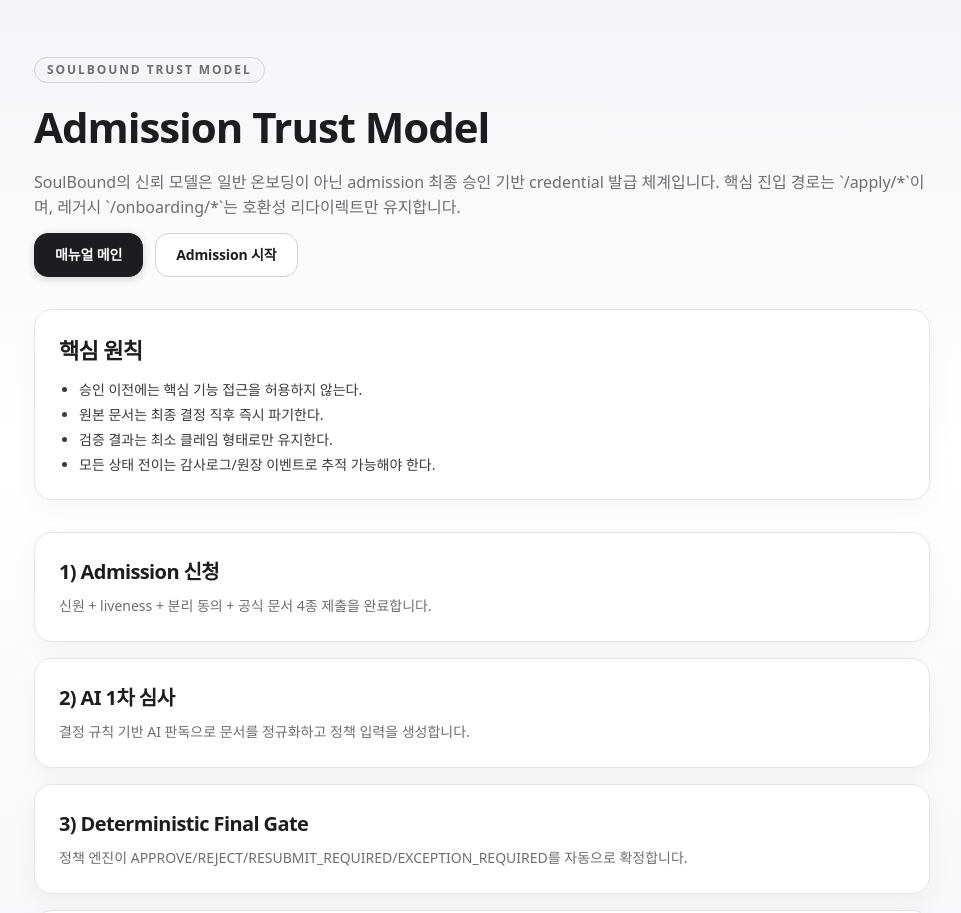
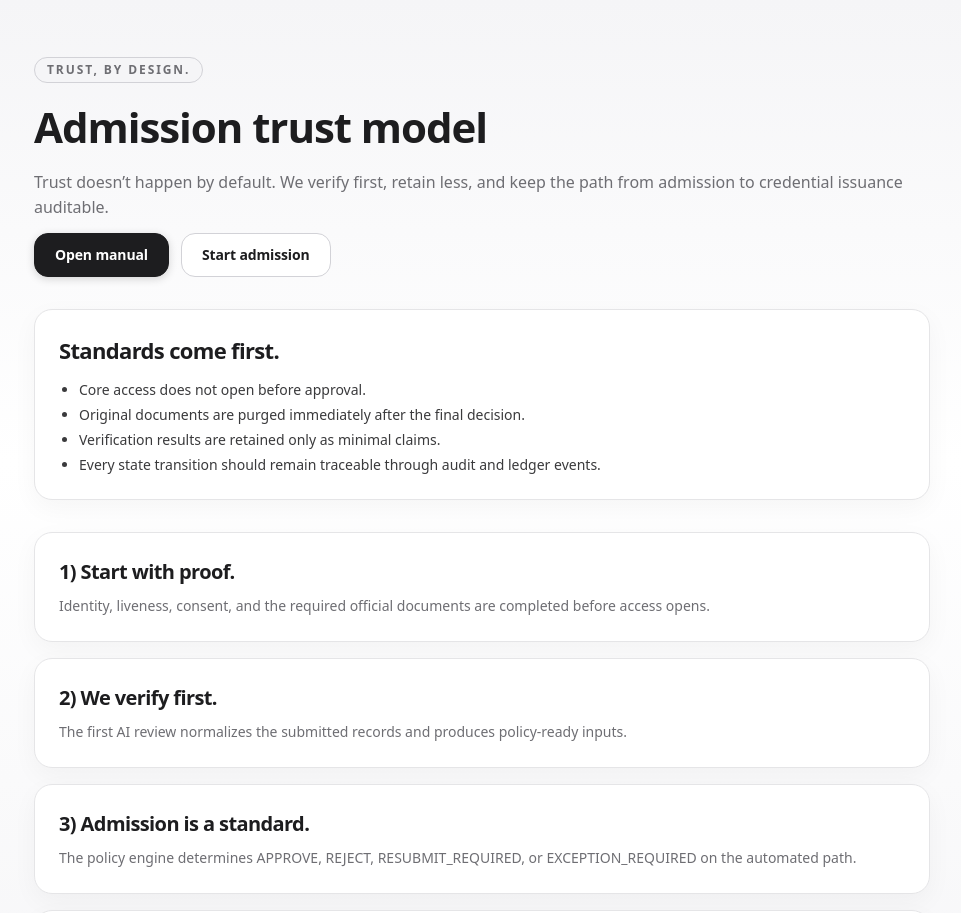
Before and after one commit to SUNBURN-Golden/beautiful-mind, a Next.js app in the folder apps/web/: page /manual/trust-model in a window 1280 px wide. Shown: the top 913 px of the page, without its empty margins (158-1119 px from the left). Built offline with nearby package versions, Linux system fonts and the light colour scheme.

Commit message:
refresh proof-first product copy across key surfaces

```diff
--- a/apps/web/app/(guarded)/apply/appeal/page.tsx
+++ b/apps/web/app/(guarded)/apply/appeal/page.tsx
@@ -85,7 +85,7 @@ export default function ApplyAppealPage() {
                     />
                 </FlowInfoGrid>
 
-                <FlowInset title="How to write a strong appeal" className="mt-4">
+                <FlowInset title="If it matters, prove it." className="mt-4">
                     Focus on verifiable facts, missing context, or a concrete document-reading issue. Keep policy interpretation secondary to the evidence you want reviewed.
                 </FlowInset>
 
--- a/apps/web/app/(guarded)/apply/consents/page.tsx
+++ b/apps/web/app/(guarded)/apply/consents/page.tsx
@@ -66,7 +66,7 @@ export default function ApplyConsentsPage() {
                     step={3}
                     totalSteps={5}
                     title="Consent confirmations"
-                    description="Review each consent individually and type the confirmation phrase exactly as shown. Nothing is pre-checked for you."
+                    description="Standards come first. Review each consent individually and type the confirmation phrase exactly as shown. Nothing is pre-checked for you."
                 />
 
                 <FlowInfoGrid className="mt-6">
--- a/apps/web/app/(guarded)/apply/identity/page.tsx
+++ b/apps/web/app/(guarded)/apply/identity/page.tsx
@@ -65,13 +65,13 @@ export default function ApplyIdentityPage() {
                     step={1}
                     totalSteps={5}
                     title="Identity verification"
-                    description="We record only the minimum identity result needed for admission, then move you into liveness verification."
+                    description="We verify first. This step records only the minimum identity result needed for admission before liveness begins."
                 />
 
                 <FlowInfoGrid className="mt-4">
                     <FlowInfoCard
-                        title="Why this step matters"
-                        description="It creates a verified baseline for admission and helps block impersonation before the rest of the flow."
+                        title="Proof before connection."
+                        description="This creates the verified baseline for admission and helps block impersonation before the rest of the flow."
                     />
                     <FlowInfoCard
                         title="How to recover"
--- a/apps/web/app/(guarded)/apply/liveness/page.tsx
+++ b/apps/web/app/(guarded)/apply/liveness/page.tsx
@@ -85,7 +85,7 @@ export default function ApplyLivenessPage() {
                     step={2}
                     totalSteps={5}
                     title="Liveness check"
-                    description="Confirm that you are a real person through a short camera capture. We retain only the verification result and minimal claims."
+                    description="We verify first. Confirm that you are a real person through a short camera capture. We retain only the verification result and minimal claims."
                 />
 
                 <FlowInfoGrid className="mt-4">
@@ -99,7 +99,7 @@ export default function ApplyLivenessPage() {
                     />
                 </FlowInfoGrid>
 
-                <FlowInset title="Privacy and retention" className="mt-3">
+                <FlowInset title="Safer because less remains." className="mt-3">
                     This step runs through a short camera session. Original capture media is not kept long term; only the verification outcome and minimal claims remain.
                 </FlowInset>
 
@@ -119,7 +119,7 @@ export default function ApplyLivenessPage() {
                 <form className="mt-7" onSubmit={handleStartSession}>
                     {!session && (
                         <div className="space-y-4">
-                            <FlowInset title="Before you begin" className="border-[#e5e5e7] bg-white">
+                            <FlowInset title="Proof before connection." className="border-[#e5e5e7] bg-white">
                                 Identity verification must already be complete. Once the session starts, we’ll request camera access and guide you into capture.
                             </FlowInset>
                             <PrimaryButton type="submit" submitting={starting} disabled={starting}>
--- a/apps/web/app/(guarded)/apply/page.tsx
+++ b/apps/web/app/(guarded)/apply/page.tsx
@@ -52,27 +52,27 @@ export default function ApplyStartPage() {
                     step={0}
                     totalSteps={5}
                     eyebrow="Admission"
-                    title="Start your admission review"
+                    title="Start with proof."
                     description={(
                         <>
-                            We’ll guide you through identity, liveness, consent, documents, and automated review.
-                            Start here, then follow the next step shown on each screen.
+                            SoulBound opens core access only after identity, liveness, consent, documents, and automated
+                            review are complete. We’ll guide each step from here.
                         </>
                     )}
                 />
 
                 <FlowInfoGrid className="mt-6">
                     <FlowInfoCard
-                        title="What happens now"
-                        description="We create your admission record and unlock the identity step."
+                        title="Admission is a standard."
+                        description="We create your admission record here, then unlock identity as the first verification step."
                     />
                     <FlowInfoCard
-                        title="What happens next"
-                        description="You continue to identity verification and the rest of the review flow."
+                        title="Proof comes first."
+                        description="You continue to identity verification first, then move through the rest of the review flow."
                     />
                 </FlowInfoGrid>
 
-                <FlowInset title="What we keep" className="mt-6">
+                <FlowInset title="Safer because less remains." className="mt-6">
                     <ul className="list-disc space-y-2 pl-5 text-[14px] text-slate-700">
                         <li>We do not ask for lifestyle or personality prompts that do not support review quality.</li>
                         <li>Original documents are purged after the final decision.</li>
--- a/apps/web/app/(guarded)/apply/review/page.tsx
+++ b/apps/web/app/(guarded)/apply/review/page.tsx
@@ -63,7 +63,7 @@ export default function ApplyReviewPage() {
                     step={5}
                     totalSteps={5}
                     title="AI decision"
-                    description="The admission engine combines document extraction signals with policy rules to determine the next outcome."
+                    description="Proof, not promises. The admission engine combines document extraction signals with policy rules to determine the next outcome."
                 />
 
                 <FlowInfoGrid className="mt-4">
--- a/apps/web/app/(guarded)/apply/status/page.tsx
+++ b/apps/web/app/(guarded)/apply/status/page.tsx
@@ -100,7 +100,7 @@ export default function ApplyStatusPage() {
                     description={(
                         <>
                             <strong>{stageCopy.label}</strong>
-                            <span className="block pt-1 text-[14px] font-normal text-slate-600">Start with what you should do now, then use the reference detail only if you need it.</span>
+                            <span className="block pt-1 text-[14px] font-normal text-slate-600">Standards come first. Start with what you should do now, then use the reference detail only if you need it.</span>
                         </>
                     )}
                 />
--- a/apps/web/app/layout.tsx
+++ b/apps/web/app/layout.tsx
@@ -3,7 +3,7 @@ import "./globals.css";
 
 export const metadata: Metadata = {
   title: "SoulBound",
-  description: "SoulBound Trust Platform",
+  description: "Selective, admission-based trust network built on proof-first verification.",
 };
 
 export default function RootLayout({
--- a/apps/web/app/manual/page.tsx
+++ b/apps/web/app/manual/page.tsx
@@ -3,56 +3,56 @@ import { Button } from '@/components/ui/button';
 
 const VALUES = [
     {
-        title: 'Admission 우선 접근제어',
-        description: '최종 승인 전까지 핵심 기능 접근을 제한하고, 심사 절차를 SSOT로 일원화합니다.',
+        title: 'Trust, by design.',
+        description: 'Admission is centralized as one source of truth, and core access stays closed until approval is complete.',
     },
     {
-        title: '공식 문서 기반 검증',
-        description: '졸업/소득/혼인/가족관계 문서로만 핵심 admission 근거를 수집합니다.',
+        title: 'Standards come first.',
+        description: 'Identity, liveness, consent, and official documents are completed before access opens.',
     },
     {
-        title: '즉시 파기 + 최소 보관',
-        description: '원본 문서는 최종 결정 직후 삭제하고, 최소 검증 클레임만 유지합니다.',
+        title: 'Safer because less remains.',
+        description: 'Original documents are purged after the final decision, and only minimal verification claims remain.',
     },
     {
-        title: '불변 원장 이벤트',
-        description: '승인/반려/재제출/발급/파기 상태 전이를 trust ledger 이벤트로 추적합니다.',
+        title: 'Only what’s real remains.',
+        description: 'Decision transitions stay traceable through ledger-style events and review-state history.',
     },
 ];
 
 const STEPS = [
     {
-        title: '1) 로그인 및 신청 시작',
-        details: ['`/login` 후 `/apply`에서 admission 신청을 시작합니다.'],
+        title: '1) Start with proof.',
+        details: ['After `/login`, start your admission review from `/apply`.'],
     },
     {
-        title: '2) 신원 검증',
-        details: ['`/apply/identity`에서 본인 확인을 완료합니다.'],
+        title: '2) We verify first.',
+        details: ['Complete identity verification on `/apply/identity`.'],
     },
     {
-        title: '3) 실재 인물(liveness) 검증',
-        details: ['`/apply/liveness`에서 real-person 검증을 제출합니다.'],
+        title: '3) Real-person check',
+        details: ['Submit the liveness step on `/apply/liveness`.'],
     },
     {
-        title: '4) 분리 동의 + 확인문구 입력',
-        details: ['`/apply/consents`에서 항목별 체크와 typed acknowledgement를 제출합니다.'],
+        title: '4) Standards come first.',
+        details: ['On `/apply/consents`, confirm each item individually and type the acknowledgement phrase exactly as shown.'],
     },
     {
-        title: '5) 공식 문서 4종 업로드 + AI 판독',
+        title: '5) Official documents',
         details: [
-            '`/apply/documents`에서 졸업·소득·혼인·가족관계 문서를 제출합니다.',
-            '문서별 교체/재업로드가 가능하며 AI 1차 판독이 실행됩니다.',
+            'On `/apply/documents`, submit the required graduation, income, marital-status, and family records.',
+            'Each document can be replaced, and the first AI read begins as soon as the upload lands.',
         ],
     },
     {
-        title: '6) AI 결정 실행/확인',
-        details: ['`/apply/review`는 AI admission engine 실행 상태를 확인하는 단계이며, 필요 시 재실행만 수행합니다.'],
+        title: '6) Automated decision',
+        details: ['`/apply/review` runs the AI admission engine and confirms whether the automated path can finish the case.'],
     },
     {
-        title: '7) 결과 확인 및 콜드패스',
+        title: '7) Proven connection.',
         details: [
-            '`/apply/status`에서 승인/반려/재제출 상태를 확인합니다.',
-            '예외/항소/감사 케이스만 인간 리뷰 큐로 이동하며, 승인 시 SOUL trust credential이 발급되고 `ACTIVE`로 전환됩니다.',
+            'Use `/apply/status` to confirm whether the result is approved, rejected, or requires resubmission.',
+            'Only appeal, exception, and audit cases move onto the human cold path. Approved cases issue a SOUL trust credential and transition to `ACTIVE`.',
         ],
     },
 ];
@@ -63,28 +63,28 @@ export default function ManualPage() {
             <div className="mx-auto max-w-5xl space-y-8">
                 <header className="space-y-3">
                     <div className="liquid-chip inline-flex rounded-full px-3 py-1 text-xs font-semibold uppercase tracking-[0.16em] text-[#6e6e73]">
-                        SoulBound Admission Manual
+                        Trust, built on proof.
                     </div>
                     <h1 className="liquid-title text-[34px] font-semibold tracking-tight sm:text-[42px]">
-                        SoulBound 이용 매뉴얼
+                        SoulBound manual
                     </h1>
                     <p className="liquid-copy max-w-3xl text-[15px] sm:text-[16px]">
-                        SoulBound는 일반 온보딩 서비스가 아니라 admission-controlled trust network입니다.
-                        승인 이전에는 핵심 기능이 잠기며, `/apply/*` 절차 완료 후에만 ACTIVE 상태로 전환됩니다.
+                        Admission is a standard. SoulBound is a selective trust network, and core access opens only after
+                        identity, liveness, consent, and document review are complete.
                     </p>
 
                     <div className="flex flex-wrap gap-3 pt-1">
                         <Button asChild className="h-11 px-5">
-                            <Link href="/signup">회원가입</Link>
+                            <Link href="/signup">Sign up</Link>
                         </Button>
                         <Button asChild variant="outline" className="h-11 px-5">
-                            <Link href="/login">로그인</Link>
+                            <Link href="/login">Log in</Link>
                         </Button>
                         <Button asChild variant="secondary" className="h-11 px-5">
-                            <Link href="/apply">Admission 시작</Link>
+                            <Link href="/apply">Start admission</Link>
                         </Button>
                         <Button asChild variant="outline" className="h-11 px-5">
-                            <Link href="/manual/trust-model">Trust Model</Link>
+                            <Link href="/manual/trust-model">View trust model</Link>
                         </Button>
                     </div>
                 </header>
@@ -112,13 +112,14 @@ export default function ManualPage() {
                 </section>
 
                 <section className="liquid-pane-muted rounded-2xl p-5 sm:p-6">
-                    <h2 className="liquid-title text-[20px] font-semibold">레거시 경로 안내 (호환성 전용)</h2>
+                    <h2 className="liquid-title text-[20px] font-semibold">Compatibility routes only</h2>
                     <p className="mt-2 text-[14px] text-[#3a3a3c]">
-                        `/onboarding/*`, `/interview`, `/contract`, `/consent`, `/osint`, `/admin-verify`는 더 이상 핵심 흐름이 아닙니다.
-                        현재는 모두 admission 중심 경로로 리다이렉트됩니다.
+                        `/onboarding/*`, `/interview`, `/contract`, `/consent`, `/osint`, and `/admin-verify` are no longer the
+                        primary flow. They remain only as compatibility redirects into the admission path.
                     </p>
                     <p className="mt-2 text-[14px] text-[#3a3a3c]">
-                        `/match`, `/chat`, `/review`, `/report`, `/revoke`는 ACTIVE 계정 전용이며, API 계약 기반으로 동작합니다.
+                        `/match`, `/chat`, `/review`, `/report`, and `/revoke` are reserved for `ACTIVE` accounts and open only
+                        after approval.
                     </p>
                 </section>
             </div>
--- a/apps/web/app/manual/trust-model/page.tsx
+++ b/apps/web/app/manual/trust-model/page.tsx
@@ -3,28 +3,28 @@ import { Button } from '@/components/ui/button';
 
 const TRUST_FLOW = [
     {
-        title: '1) Admission 신청',
-        detail: '신원 + liveness + 분리 동의 + 공식 문서 4종 제출을 완료합니다.',
+        title: '1) Start with proof.',
+        detail: 'Identity, liveness, consent, and the required official documents are completed before access opens.',
     },
     {
-        title: '2) AI 1차 심사',
-        detail: '결정 규칙 기반 AI 판독으로 문서를 정규화하고 정책 입력을 생성합니다.',
+        title: '2) We verify first.',
+        detail: 'The first AI review normalizes the submitted records and produces policy-ready inputs.',
     },
     {
-        title: '3) Deterministic Final Gate',
-        detail: '정책 엔진이 APPROVE/REJECT/RESUBMIT_REQUIRED/EXCEPTION_REQUIRED를 자동으로 확정합니다.',
+        title: '3) Admission is a standard.',
+        detail: 'The policy engine determines APPROVE, REJECT, RESUBMIT_REQUIRED, or EXCEPTION_REQUIRED on the automated path.',
     },
     {
-        title: '4) 자동 발급 + 콜드패스 분리',
-        detail: 'AI 승인 시 SOUL trust credential이 즉시 발급되며, 인간은 appeal/exception/audit 케이스에서만 개입합니다.',
+        title: '4) Only what’s real remains.',
+        detail: 'Approved cases issue a SOUL trust credential, and the system retains minimal claims while human review stays limited to appeal, exception, and audit cases.',
     },
 ];
 
 const PRINCIPLES = [
-    '승인 이전에는 핵심 기능 접근을 허용하지 않는다.',
-    '원본 문서는 최종 결정 직후 즉시 파기한다.',
-    '검증 결과는 최소 클레임 형태로만 유지한다.',
-    '모든 상태 전이는 감사로그/원장 이벤트로 추적 가능해야 한다.',
+    'Core access does not open before approval.',
+    'Original documents are purged immediately after the final decision.',
+    'Verification results are retained only as minimal claims.',
+    'Every state transition should remain traceable through audit and ledger events.',
 ];
 
 export default function TrustModelPage() {
@@ -33,25 +33,25 @@ export default function TrustModelPage() {
             <div className="mx-auto max-w-4xl space-y-8">
                 <header className="space-y-3">
                     <div className="liquid-chip inline-flex rounded-full px-3 py-1 text-xs font-semibold uppercase tracking-[0.16em] text-[#6e6e73]">
-                        SoulBound Trust Model
+                        Trust, by design.
                     </div>
-                    <h1 className="liquid-title text-[34px] font-semibold tracking-tight sm:text-[42px]">Admission Trust Model</h1>
+                    <h1 className="liquid-title text-[34px] font-semibold tracking-tight sm:text-[42px]">Admission trust model</h1>
                     <p className="liquid-copy text-[15px] sm:text-[16px]">
-                        SoulBound의 신뢰 모델은 일반 온보딩이 아닌 admission 최종 승인 기반 credential 발급 체계입니다.
-                        핵심 진입 경로는 `/apply/*`이며, 레거시 `/onboarding/*`는 호환성 리다이렉트만 유지합니다.
+                        Trust doesn’t happen by default. We verify first, retain less, and keep the path from admission to
+                        credential issuance auditable.
                     </p>
                     <div className="flex flex-wrap gap-3">
                         <Button asChild className="h-11 px-5">
-                            <Link href="/manual">매뉴얼 메인</Link>
+                            <Link href="/manual">Open manual</Link>
                         </Button>
                         <Button asChild variant="outline" className="h-11 px-5">
-                            <Link href="/apply">Admission 시작</Link>
+                            <Link href="/apply">Start admission</Link>
                         </Button>
                     </div>
                 </header>
 
                 <section className="liquid-pane rounded-2xl p-5 sm:p-6">
-                    <h2 className="liquid-title text-[22px] font-semibold">핵심 원칙</h2>
+                    <h2 className="liquid-title text-[22px] font-semibold">Standards come first.</h2>
                     <ul className="mt-3 list-disc space-y-1 pl-5 text-[14px] text-[#3a3a3c]">
                         {PRINCIPLES.map((item) => (
                             <li key={item}>{item}</li>
--- a/apps/web/app/page.tsx
+++ b/apps/web/app/page.tsx
@@ -25,38 +25,38 @@ export default async function HomePage() {
             <div className="mx-auto flex min-h-screen w-full max-w-5xl flex-col justify-between gap-12">
                 <header className="space-y-5">
                     <div className="liquid-chip inline-flex rounded-full px-3 py-1 text-xs font-semibold uppercase tracking-[0.2em] text-[#6e6e73]">
-                        AI-Operated Trust Network
+                        Selective Trust Network
                     </div>
                     <h1 className="liquid-title max-w-3xl text-[40px] font-semibold leading-tight tracking-tight sm:text-[56px] text-balance">
-                        입장은 자동 심사로.<br />신뢰는 검증으로.
+                        Trust begins with proof.
                     </h1>
                     <p className="liquid-copy max-w-2xl text-[16px] sm:text-[18px] leading-relaxed text-balance">
-                        SoulBound는 누구나 바로 진입하는 서비스가 아닙니다.<br className="hidden sm:block" />
-                        `/apply/*`에서 신원·실재인물·동의·공식문서 4종을 제출하고 AI admission engine의 자동결정을 통과해야 핵심 기능이 열립니다.
+                        SoulBound is a selective, admission-based trust network.
+                        Core access opens only after identity, liveness, consent, and document review are complete.
                     </p>
                     <div className="flex flex-col gap-3 pt-2 sm:flex-row sm:items-center">
                         {isSignedIn ? (
                             <>
                                 <Button asChild className="h-12 px-6">
-                                    <Link href="/apply/status">Admission 상태 확인</Link>
+                                    <Link href="/apply/status">View admission status</Link>
                                 </Button>
                                 <Button asChild variant="outline" className="h-12 px-6">
-                                    <Link href="/dashboard">활성 사용자 대시보드 (승인 계정 전용)</Link>
+                                    <Link href="/dashboard">Open ACTIVE dashboard</Link>
                                 </Button>
                                 <Button asChild variant="secondary" className="h-12 px-6">
-                                    <Link href="/manual">이용 매뉴얼</Link>
+                                    <Link href="/manual">Open manual</Link>
                                 </Button>
                             </>
                         ) : (
                             <>
                                 <Button asChild className="h-12 px-6">
-                                    <Link href="/signup">Admission 신청 시작</Link>
+                                    <Link href="/signup">Start admission</Link>
                                 </Button>
                                 <Button asChild variant="outline" className="h-12 px-6">
-                                    <Link href="/login">로그인</Link>
+                                    <Link href="/login">Log in</Link>
                                 </Button>
                                 <Button asChild variant="secondary" className="h-12 px-6">
-                                    <Link href="/manual">이용 매뉴얼</Link>
+                                    <Link href="/manual">Open manual</Link>
                                 </Button>
                             </>
                         )}
@@ -65,21 +65,21 @@ export default async function HomePage() {
 
                 <section className="grid grid-cols-1 gap-4 pb-6 sm:grid-cols-3">
                     <article className="liquid-pane rounded-2xl p-5">
-                        <h2 className="mb-2 text-sm font-semibold uppercase tracking-wider text-[#6e6e73]">Admission</h2>
-                        <p className="text-sm text-[#1d1d1f] leading-relaxed">핵심 기능 접근은 승인 이후에만 열립니다. `/apply/*`가 제품의 중심 흐름입니다.</p>
+                        <h2 className="mb-2 text-sm font-semibold uppercase tracking-wider text-[#6e6e73]">Admission is a standard.</h2>
+                        <p className="text-sm text-[#1d1d1f] leading-relaxed">Core access opens only after approval. `/apply/*` is the product’s main path.</p>
                     </article>
                     <article className="liquid-pane rounded-2xl p-5">
-                        <h2 className="mb-2 text-sm font-semibold uppercase tracking-wider text-[#6e6e73]">AI-Operated</h2>
-                        <p className="text-sm text-[#1d1d1f] leading-relaxed">일반 케이스는 AI+규칙엔진이 자동 처리하고, 인간은 항소·예외·감사 콜드패스에서만 개입합니다.</p>
+                        <h2 className="mb-2 text-sm font-semibold uppercase tracking-wider text-[#6e6e73]">We verify first.</h2>
+                        <p className="text-sm text-[#1d1d1f] leading-relaxed">Identity, liveness, consent, and document review are resolved before connection surfaces open.</p>
                     </article>
                     <article className="liquid-pane rounded-2xl p-5">
-                        <h2 className="mb-2 text-sm font-semibold uppercase tracking-wider text-[#6e6e73]">Integrity</h2>
-                        <p className="text-sm text-[#1d1d1f] leading-relaxed">최종결정 후 원본 문서는 즉시 파기하고, 최소 검증 클레임과 원장 이벤트만 남겨 무결성을 유지합니다.</p>
+                        <h2 className="mb-2 text-sm font-semibold uppercase tracking-wider text-[#6e6e73]">Safer because less remains.</h2>
+                        <p className="text-sm text-[#1d1d1f] leading-relaxed">Original documents are purged after the final decision. Minimal claims and ledger events remain.</p>
                     </article>
                 </section>
 
                 <footer className="pb-2 text-xs text-[#6e6e73]">
-                    build: soulbound-launch-ui-v3 · commit: {commitShort}
+                    Trust, by design. · build: soulbound-launch-ui-v3 · commit: {commitShort}
                 </footer>
             </div>
         </main>
```
Also changed, not shown: apps/web/app/(guarded)/apply/documents/page.tsx (+7 -3 lines).
